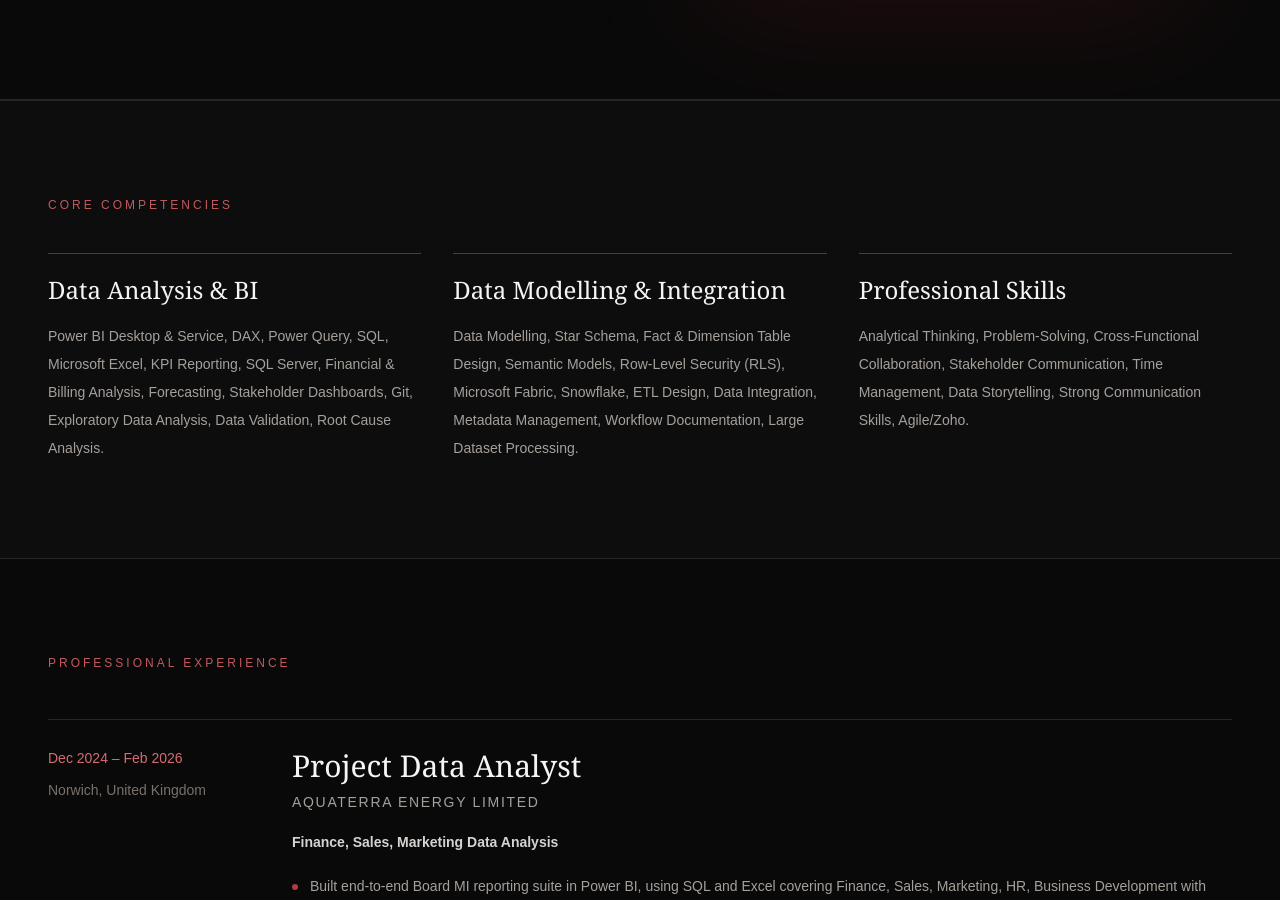
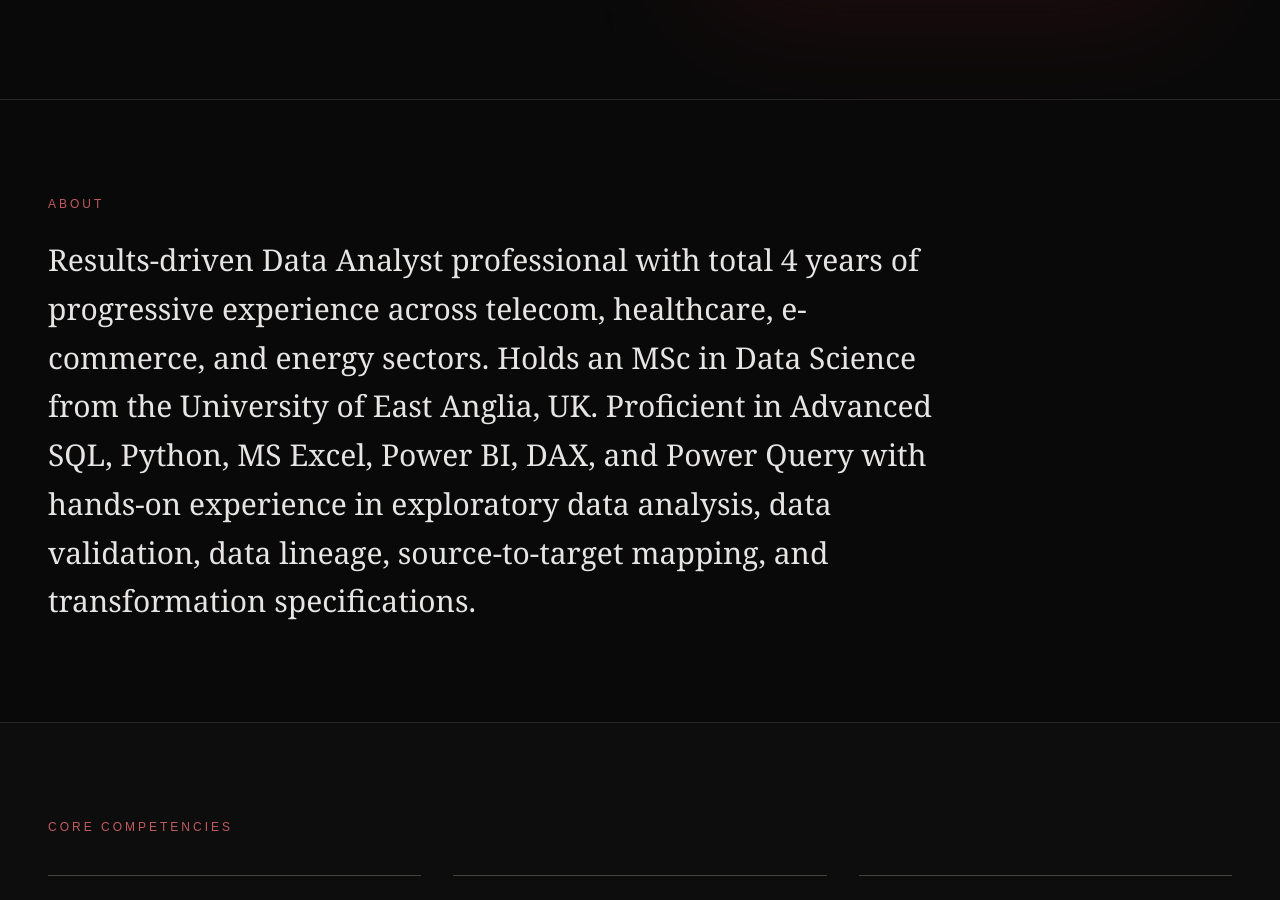
Before and after one commit to saumyapanigrahi/sam_website, a Next.js app: page /portfolio in a window 1280 px wide. Shown: the part 701-1601 px from the top of the page. Built offline with nearby package versions, Linux system fonts and the light colour scheme.

Commit message:
Changing to the basic html on portfolio

```diff
--- a/app/portfolio/page.tsx
+++ b/app/portfolio/page.tsx
@@ -136,7 +136,21 @@ export default function PortfolioPage() {
         </div>
       </section>
 
+      <section className="mx-auto max-w-7xl px-6 py-24 md:px-12">
+        <p className="text-xs uppercase tracking-[0.25em] text-[#c05a5f]">
+          About
+        </p>
 
+        <p className="serif mt-6 max-w-4xl text-2xl leading-relaxed text-stone-200 md:text-3xl">
+          Results-driven Data Analyst professional with total 4 years of
+          progressive experience across telecom, healthcare, e-commerce, and
+          energy sectors. Holds an MSc in Data Science from the University of
+          East Anglia, UK. Proficient in Advanced SQL, Python, MS Excel, Power
+          BI, DAX, and Power Query with hands-on experience in exploratory data
+          analysis, data validation, data lineage, source-to-target mapping,
+          and transformation specifications.
+        </p>
+      </section>
 
       <section className="border-y border-stone-800 bg-[#0d0d0e]">
         <div className="mx-auto max-w-7xl px-6 py-24 md:px-12">
```
